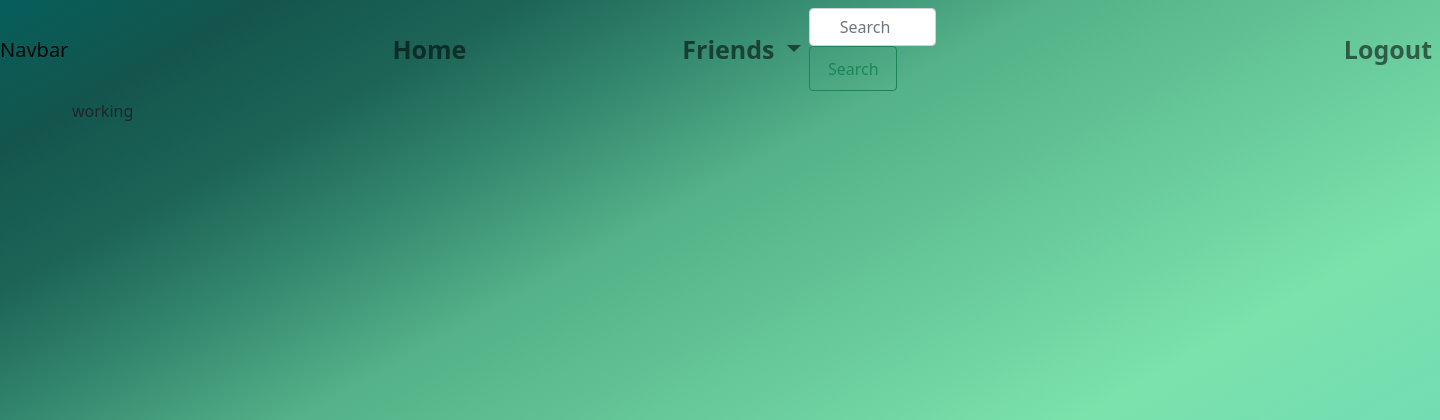
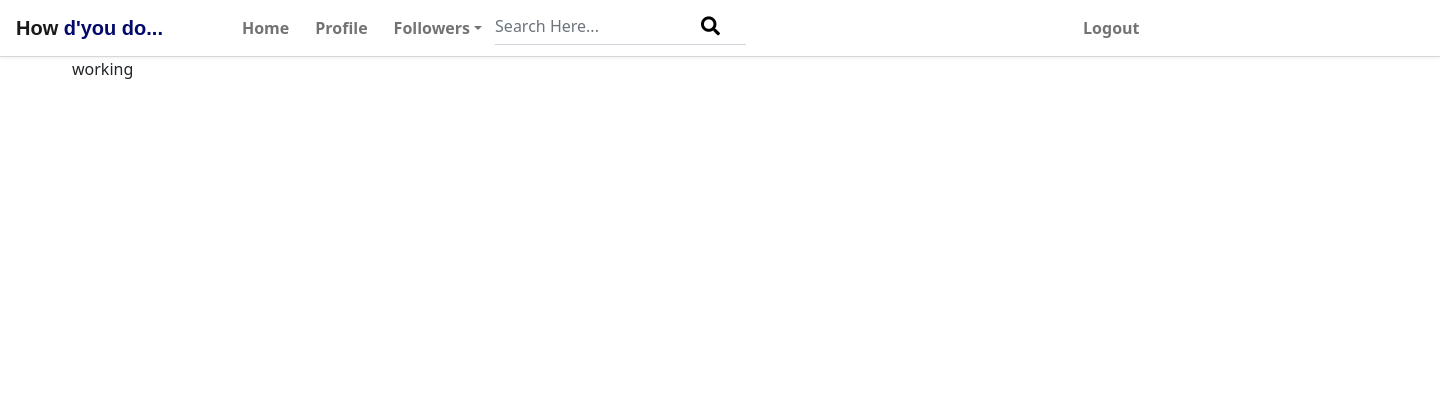
Before and after one commit to AravindRaveendran-inGit/social_media, a Django app: page / in a window 1440 px wide. Shown: the top 420 px of the page. Run offline with Django 3.2, Linux system fonts and the light colour scheme; parts of the project's set-up code (start-up, migrations or seed data) failed here and were passed over.

Commit message:
Styled using bootstrap

```diff
--- a/post/views.py
+++ b/post/views.py
@@ -44,7 +44,7 @@ def post_comment_create_and_list_view(request):
         'profile': profile,
         'p_form': p_form,
         'c_form': c_form,
-        'post_added':post_added,
+        'post_added': post_added,
     }
 
     return render(request, 'post/main.html', context)
--- a/static_project/style.css
+++ b/static_project/style.css
@@ -1,70 +1,167 @@
-@import url(https://fonts.googleapis.com/css?family=Roboto:300);
-body,
-.navbar {
-    background-image: linear-gradient(to left top, #6bd1bb, #6dd5b8, #70dab5, #75deb1, #7be2ac, #6ed1a0, #61c194, #54b188, #358a70, #1d6456, #13554d, #065e5b);
-    background-attachment:fixed;
+  /* navbar */
+  body {
+    background: #eeeeee;
+    font-family: 'Varela Round', sans-serif;
   }
 
-.loginBtn{
+  .form-inline {
+    display: inline-block;
+  }
 
-    text-decoration: none;
-    color: #7cdfb4;
+  .navbar-header.col {
+    padding: 0 !important;
+  }
 
+  .navbar {
+    background: #fff;
+    padding-left: 16px;
+    padding-right: 16px;
+    border-bottom: 1px solid #d6d6d6;
+    box-shadow: 0 0 4px rgba(0, 0, 0, .1);
+  }
+
+  .nav-link {
+    margin: 0 5px;
+  }
+
+  .nav-link img {
+    border-radius: 50%;
+    width: 36px;
+    height: 36px;
+    margin: -8px 0;
+    float: left;
+    margin-right: 10px;
+  }
+
+  .navbar .navbar-brand {
+    color: rgb(1, 5, 26);
+    padding-left: 0;
     font-weight: bold;
-    font-size: 25px;
+    font-size: 20px;
+    padding-right: 50px;
+    font-family: 'Raleway', sans-serif;
+  }
 
+  .navbar .navbar-brand b {
+    font-weight: bold;
+    color: #02096b;
+  }
 
+  .navbar .navbar-nav a:hover,
+  .navbar .navbar-nav a:focus {
+    color: #02096b !important;
+  }
+
+  .navbar .navbar-nav a.active,
+  .navbar .navbar-nav a.active:hover {
+    color:  #02096b  !important;
+    background: transparent !important;
+  }
+
+  .search-box {
+    position: relative;
+  }
+
+  .search-box input.form-control {
+    padding-right: 35px;
+    border-radius: 0;
+    padding-left: 0;
+    border-width: 0 0 1px 0;
+    box-shadow: none;
+  }
+
+  .search-box input.form-control:focus {
+    border-color:#02096b !important;
 
   }
-.logoutbtn{
-    text-decoration: none;
-    color: #7cdfb4;
+
+  .search-box .input-group-text {
+    min-width: 35px;
+    border: none;
+    background: transparent;
+    position: absolute;
+    right: 0;
+    z-index: 9;
+    padding: 7px 0 7px 7px;
+    height: 100%;
   }
 
+  .search-box i {
+    color: #000000;
+    font-size: 19px;
+  }
 
-.logoutbtn:hover,.loginBtn:hover,.profile:hover{
+  .navbar .nav-item i {
+    font-size: 18px;
+  }
 
-    color: rgb(114, 116, 112)
+  .navbar .dropdown-item i {
+    font-size: 16px;
+    min-width: 22px;
   }
-.srchBar{
-    border: 2px solid;
-    border-radius: 122px;
-    border-style: none;
-    height: 45px;
-    width: 255px;
-    margin-left: 100px;
-    box-sizing: content-box;
-    outline:none;
+
+  .navbar .nav-item.show>a {
+    background: none !important;
   }
-input[type="search"]{
-    text-align: center;
+
+  .navbar .dropdown-menu {
+    border-radius: 1px;
+    border-color: #e5e5e5;
+    box-shadow: 0 2px 8px rgba(0, 0, 0, .05);
   }
-input[type="search"]:hover{
-    box-shadow: 7px 5px 29px 3px rgba(0,0,0,0.75);
-    -webkit-box-shadow: 7px 5px 29px 3px rgba(0,0,0,0.75);
-    -moz-box-shadow: 7px 5px 29px 3px rgba(0,0,0,0.75);
-    animation:
+
+  .navbar .dropdown-menu a {
+    color: #777;
+    padding: 8px 20px;
+    line-height: normal;
+    font-size: 15px;
   }
-.btn{
+
+  .navbar .navbar-form {
+    margin-right: 0;
+    margin-left: 0;
+    border: 0;
+  }
+
+  @media (min-width: 992px) {
+    .form-inline .input-group {
+      width: 250px;
+      margin-right: 30px;
+    }
+  }
+
+  @media (max-width: 991px) {
+    .form-inline {
+      display: block;
+      margin-bottom: 10px;
+      margin-top: 0;
+    }
+
+    .input-group {
+      width: 100%;
+    }
+  }
+  .sub_btn{
+              background-color: transparent;
+              border: none;
+              outline: none;
+  }
+  .material-icons{
+
+          outline: none;
+
+  }
+  .blog_link{
+      margin-left: 300px;
+  }
+
+  @media (max-width: 991px) {
+  .blog_link{
+      margin-left: 2px;
+  }
+  }
+  .nav-item {
     font-weight: bold;
-    color:  #1f8558;
-    border-style: none;
-    background-color: #7cdfb4;
-    border-radius: 122px;
-    height: 45px;
-    width: 88px;
-    outline:none;
-}
-.input[type="button "]:hover{
-    box-shadow: 7px 5px 29px 3px rgba(0,0,0,0.75);
-    -webkit-box-shadow: 7px 5px 29px 3px rgba(0,0,0,0.75);
-    -moz-box-shadow: 7px 5px 29px 3px rgba(0,0,0,0.75);
-}
-.logoutbtn{
-    margin-left: 200px;
-    font-weight: bold;
-    font-size: 25px;
-
   }
   .profile{
     font-weight: bold;
@@ -72,14 +169,9 @@ input[type="search"]:hover{
     text-decoration: none;
     color: #7cdfb4;
     margin-left: 100px;
+  }
+/* endnavbar */
 
-}
-
-.nav-link{
-    margin-left: 200px;
-    font-weight: bold;
-    font-size: 25px;
-}
 .myModal{
     /* height: 300px !important; */
     top:200px !important;
--- a/templates/layout.html
+++ b/templates/layout.html
@@ -27,4 +27,11 @@
 <script type="text/javascript" src="{% static 'index.js' %}">
 </script>
 </body>
+    {% block scripts %}
+    {% endblock scripts %}
 </html>
+<style>
+    body{
+        background-color: white;
+    }
+</style>
--- a/templates/main/navbar.html
+++ b/templates/main/navbar.html
@@ -1,36 +1,38 @@
-<nav class="navbar navbar-expand-lg navbar-light bg-light">
-  <a class="navbar-brand" href="#">Navbar</a>
-  <button class="navbar-toggler" type="button" data-toggle="collapse" data-target="#navbarSupportedContent" aria-controls="navbarSupportedContent" aria-expanded="false" aria-label="Toggle navigation">
+<nav class="navbar navbar-expand-lg navbar-light">
+  <a class="navbar-brand" href="#">How<b>&nbspd'you do...</b></a>
+  <button type="button" class="navbar-toggler" data-toggle="collapse" data-target="#navbarCollapse">
     <span class="navbar-toggler-icon"></span>
   </button>
+  <!-- Collection of nav links, forms, and other content for toggling -->
+  <div id="navbarCollapse" class="collapse navbar-collapse justify-content-start">
+    <div class="navbar-nav">
+      <a href="#" class="nav-item nav-link">Home</a>
+      <a href="#" class="nav-item nav-link">Profile</a>
+      <div class="nav-item dropdown">
+        <a href="#" class="nav-item nav-link dropdown-toggle" data-toggle="dropdown">Followers</a>
+        <div class="dropdown-menu">
+          <a href="#" class="dropdown-item"></a>
+          <a href="#" class="dropdown-item"></a>
+          <a href="#" class="dropdown-item"></a>
+          <a href="#" class="dropdown-item"></a>
+        </div>
+      </div>
+      <div class="navbar-nav lg-auto">
+        <div class="navbar-form-wrapper">
+          <form class="navbar-form form-inline">
+            <div class="input-group search-box">
+              <input type="text" id="search" class="form-control" placeholder="Search Here...">
+              <div class="input-group-append">
+                <span class="input-group-text">
+                 <button type="submit" class="sub_btn" style="outline: none"><i class="material-icons fa fa-search">&#xE8B6;</i></button>
+                </span>
+              </div>
+            </div>
+          </form>
+        </div>
+      </div>
+      <a href="#" class="nav-item nav-link  blog_link">Logout</a>
+    </div>
 
-  <div class="collapse navbar-collapse" id="navbarSupportedContent">
-    <ul class="navbar-nav mr-auto">
-      <li class="profile nav-item active">
-        <a class="nav-link" href="#">Home <span class="sr-only"></span></a>
-      </li>
-
-      <li class=" nav-item dropdown">
-        <a class="nav-link dropdown-toggle" href="#" id="navbarDropdown" role="button" data-toggle="dropdown" aria-haspopup="true" aria-expanded="false">
-          Friends
-        </a>
-        <div class=" dropdown-menu" aria-labelledby="navbarDropdown">
-          <a class="dropdown-item" href="#">Action</a>
-          <a class="dropdown-item" href="#">Another action</a>
-          <a class="dropdown-item" href="#">Something else here</a>
-        </div>
-      </li>
-
-    </ul>
-    <form class="form-inline my-2 my-lg-0">
-      <input class="form-control mr-sm-2" type="search" placeholder="Search" aria-label="Search">
-      <button class="btn btn-outline-success" type="submit">Search</button>
-    </form>
-    <ul class="navbar-nav mr-auto">
-
-    <li class="logoutbtn nav-item">
-      <a class="nav-link" href="#">Logout</a>
-    </li>
-  </ul>
   </div>
 </nav>
```
Also changed, not shown: other parts of static_project/style.css (+75 -0 lines), Profile/templates/Profile/myprofile.html (+88 -62 lines), Profile/views.py (+11 -10 lines), social_application/urls.py (+4 -5 lines), db.sqlite3. Lines whose indentation alone changed are shown as unchanged.
